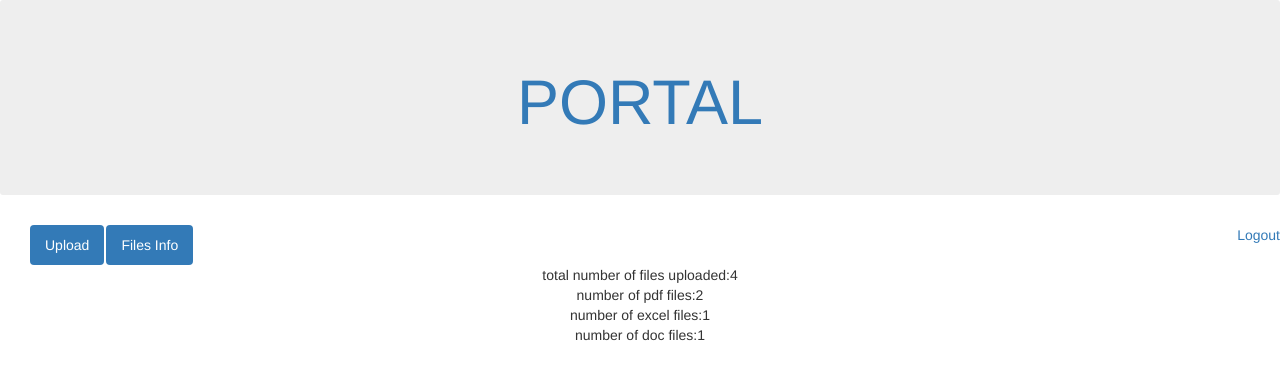
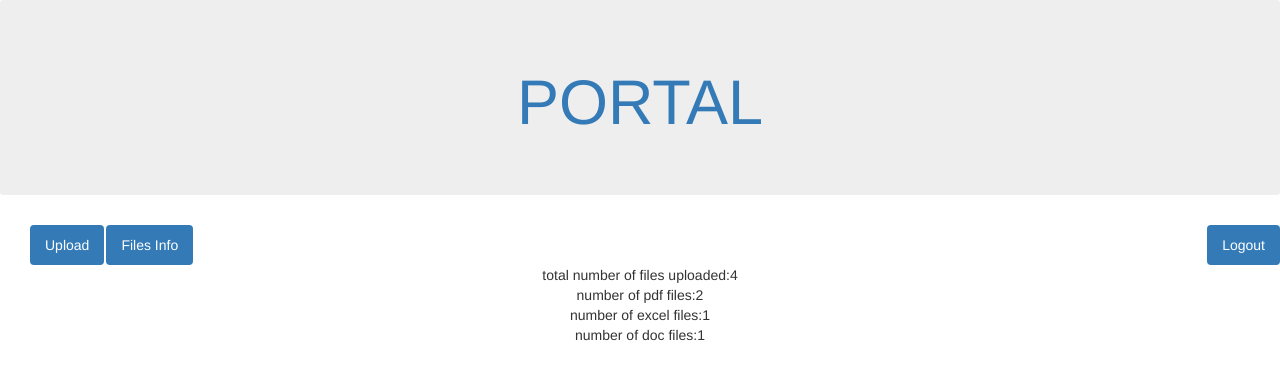
Before and after one commit to Sandeepsubramaniyan/Portal, a Django app: page /home/ in a window 1280 px wide. Shown: the top 380 px of the page. Run offline with Django 3.2, Linux system fonts and the light colour scheme; data comes from the database, SQL or seed files in the repository; both versions use the stored data as it was after the commit; some libraries are stand-ins or nearby versions.

Commit message:
final changes

```diff
--- a/templates/home.html
+++ b/templates/home.html
@@ -9,9 +9,12 @@
         </header>
     </div>
 
+    <div>
     <ul class="navbar-nav pull-right">
-      <p><a href="{% url 'logout' %}">Logout</a></p>
+        <ul class="nav nav-pills">
+      <p><li class="active"><a href="{% url 'logout' %}">Logout</a></li></p>
     </ul>
+    </div>
 
     <div class="container-fluid">
 
```
Also changed, not shown: db.sqlite3, 1 other file.
